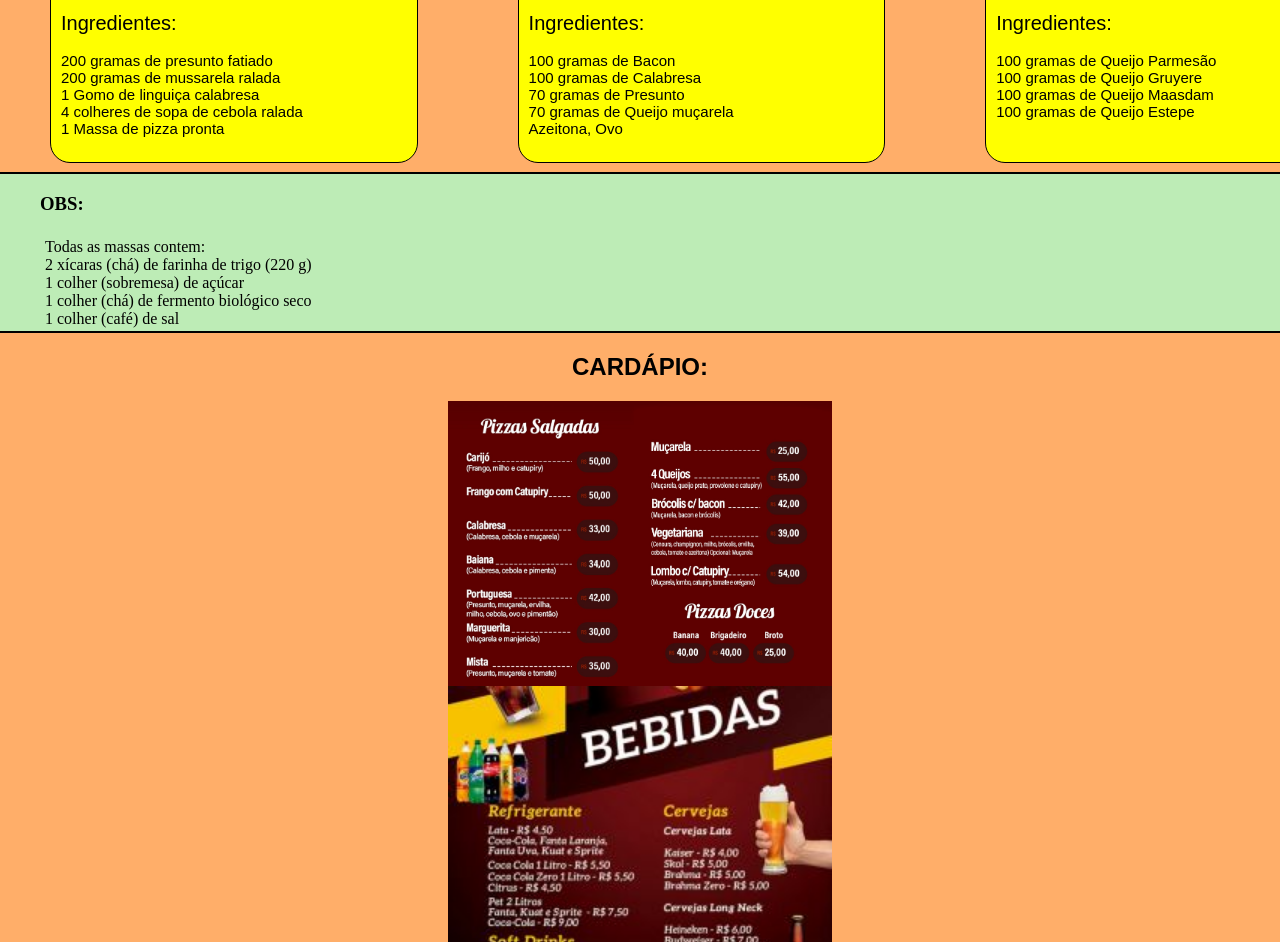
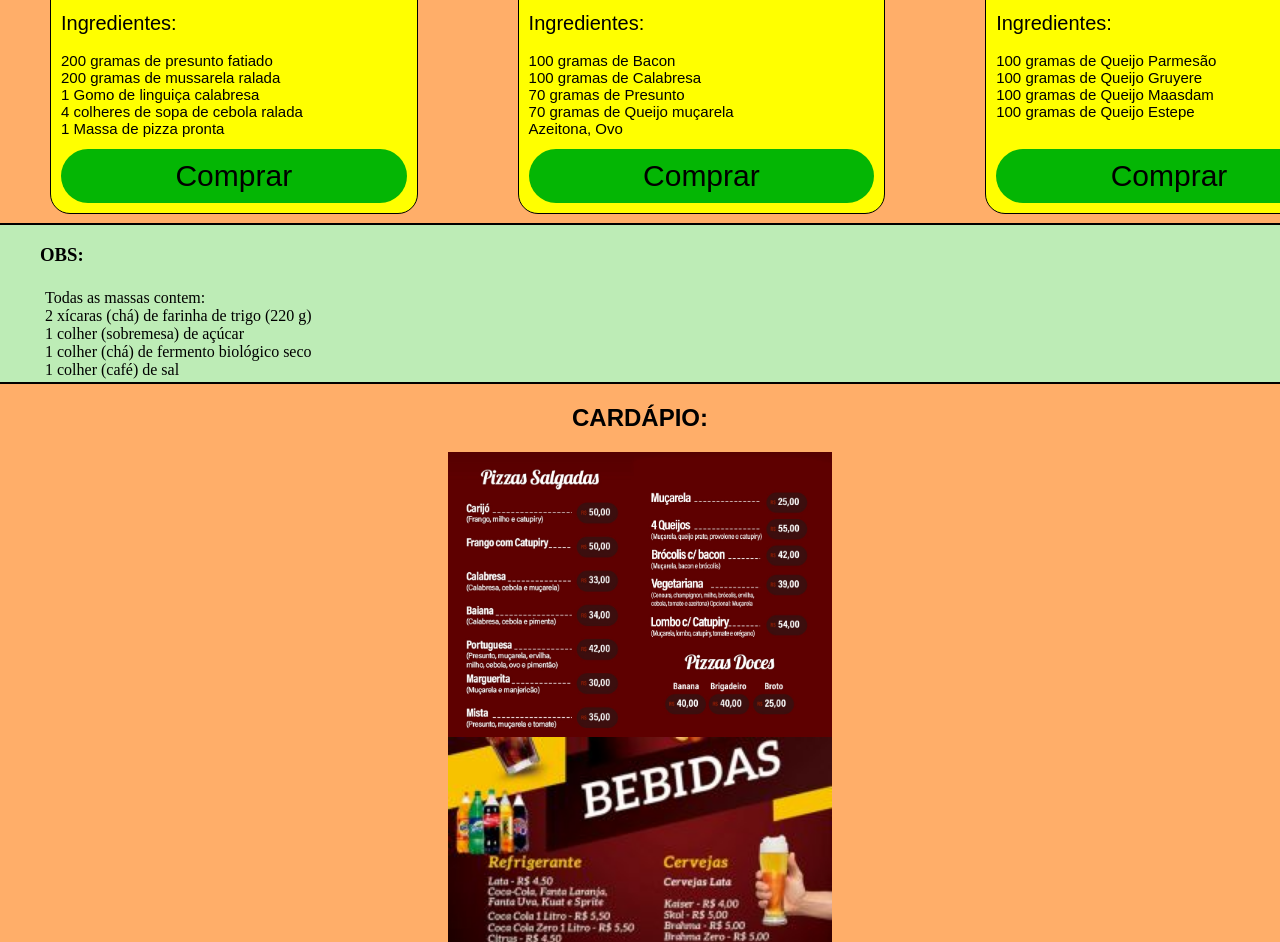
Before and after one commit to Caique-Mendonca/site-pizzaria, a plain HTML site: page pizzaria.html in a window 1280 px wide. Shown: the part 616-1558 px from the top of the page. Drawn offline with Linux system fonts and the light colour scheme.

Commit message:
Add files via upload

```diff
--- a/pizzaria.html
+++ b/pizzaria.html
@@ -20,7 +20,7 @@
             <a class="pedido-hub" href="#pedido"><p>PEDIDOS</p></a>
         </section>
     </div>
-    <h2 id="principais-pratos" style="background-color: #FFAE69; margin-top: 0px; font-family: sans-serif;">PRINCIPAIS PRATOS:</h2>
+    <h2 id="principais-pratos" style="background-color: #FFAE69; margin-top: 0px; font-family: sans-serif; text-align: center;">PRINCIPAIS PRATOS:</h2>
 
     <section id="pizzas-section">
         <div class="pizza-calabreza">
@@ -33,6 +33,7 @@
                 4 colheres de sopa de cebola ralada <br>
                 1 Massa de pizza pronta <br>
             </p>
+            <a href=""><p class="comprar-pizza">Comprar</p></a>
         </div>
         <div class="pizza-portuguesa">
             <img class="pizza-portuguesa-img" src="images/pizza-portuguesa.jpg" alt="Pizza Portuguesa">
@@ -45,6 +46,7 @@
                 70 gramas de Queijo muçarela <br>
                 Azeitona, Ovo <br>
             </p>
+            <a href=""><p class="comprar-pizza">Comprar</p></a>
         </div>
         <div class="pizza-4-queijos">
             <img class="pizza-4-queijos-img" src="images/pizza-de-4-queijos.jpg" alt="Pizza de 4 Queijos">
@@ -57,6 +59,7 @@
                 100 gramas de Queijo Estepe <br>
                 <br>
             </p>
+            <a href=""><p class="comprar-pizza">Comprar</p></a>
         </div>
 
     </section>
--- a/style-pizzaria.css
+++ b/style-pizzaria.css
@@ -1,3 +1,23 @@
+.pizza-calabreza a{
+    text-decoration: none;
+    color: black;
+}
+.pizza-portuguesa a{
+    text-decoration: none;
+    color: black;
+}
+.pizza-4-queijos a{
+    text-decoration: none;
+    color: black;
+}
+.comprar-pizza{
+    text-align: center;
+    padding: 10px;
+    background-color: rgb(4, 182, 4);
+    border-radius: 100px;
+    margin-bottom: 0px;
+
+}
 .label-form{
     font-family: sans-serif;
     font-size: 15px;
@@ -71,6 +91,7 @@ footer{
     display: flex;
     align-items: flex-start;
     justify-content: flex-start;
+    flex-wrap: wrap;
 }
 .principais-pratos-hub{
     text-decoration: none;
```
